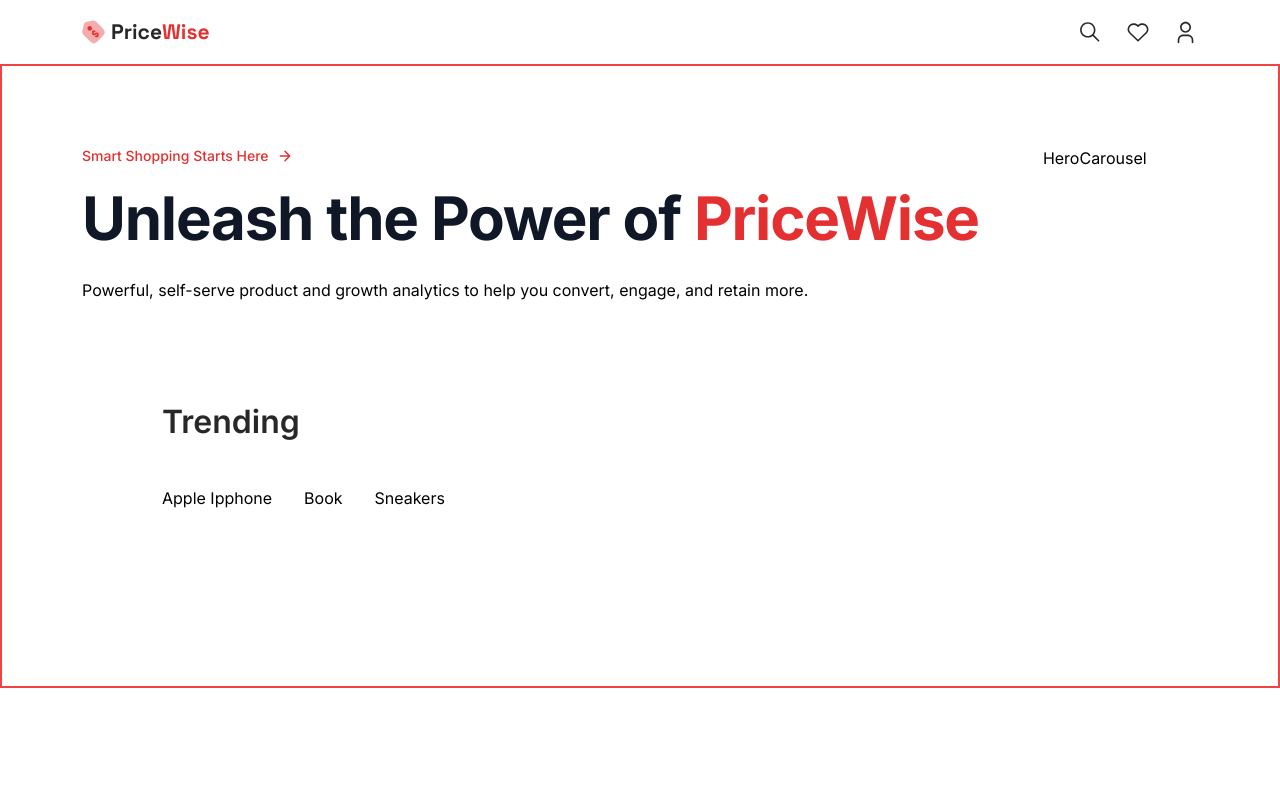
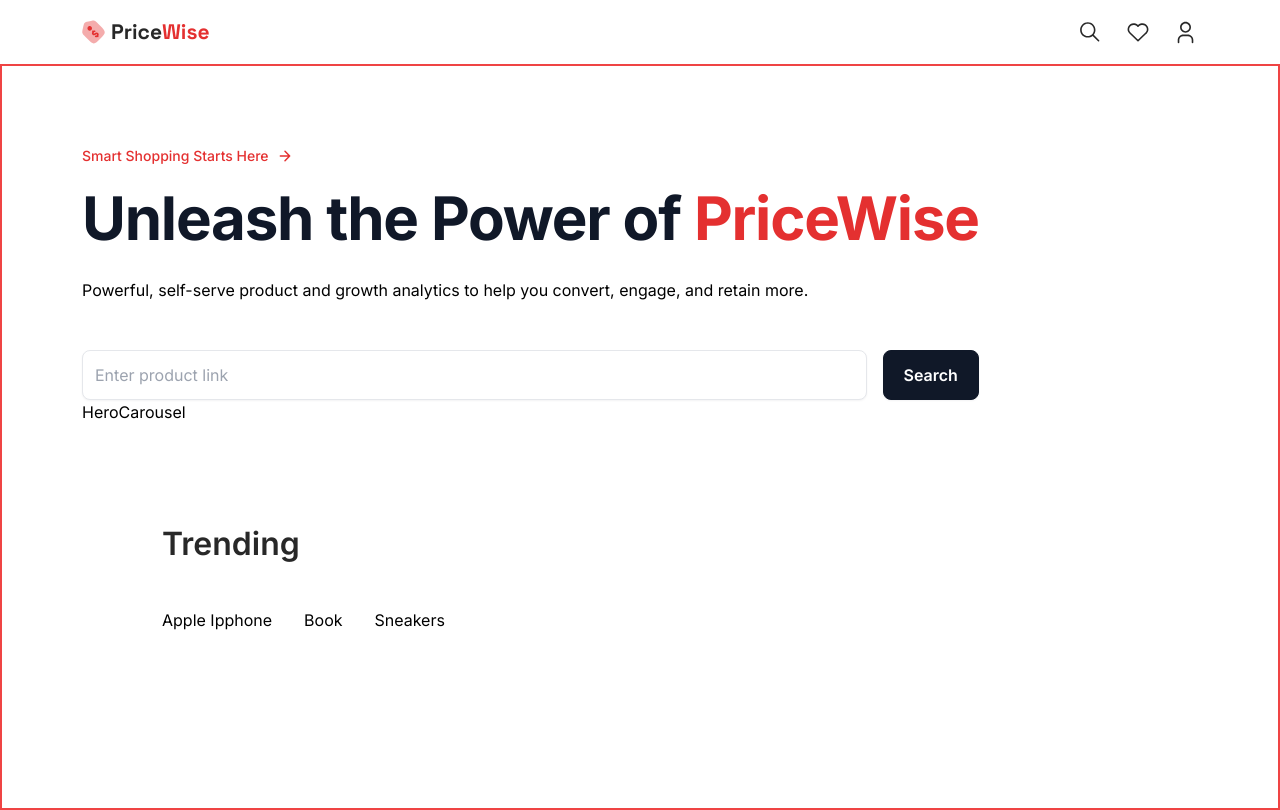
Before and after one commit to Kanisevsky/web_scrapper, a Next.js app: page / in a window 1280 px wide. Built offline with nearby package versions, Linux system fonts and the light colour scheme.

Commit message:
SearchBar Component

```diff
--- a/app/page.tsx
+++ b/app/page.tsx
@@ -1,3 +1,4 @@
+import HeroCarousel from "@/components/HeroCarousel";
 import SearchBar from "@/components/SearchBar";
 import Image from "next/image";
 
@@ -18,8 +19,8 @@
              </p>
              <SearchBar/>
         </div>
-         HeroCarousel
        </div>
+         <HeroCarousel/>
        <section className="trending-section">
           <h2 className="section-text">Trending</h2>
           <div className="flex flex-wrap gap-x-8 gap-y-16">
--- /dev/null
+++ b/components/HeroCarousel.tsx
@@ -0,0 +1,11 @@
+import React from 'react'
+
+function HeroCarousel() {
+  return (
+    <div>
+      HeroCarousel
+    </div>
+  )
+}
+
+export default HeroCarousel
--- a/components/SearchBar.tsx
+++ b/components/SearchBar.tsx
@@ -1,10 +1,21 @@
-
+"use client"
 
 function SearchBar() {
+
+  const handleSubmit = () => {
+
+  }
+
   return (
-    <div>
-
-    </div>
+  <form
+    className="flex flex-wrap gap-4 mt-12"
+    onSubmit={handleSubmit}
+  >
+      <input type="text" placeholder="Enter product link" className="searchbar-input"/>
+      <button type="submit" className="searchbar-btn">
+        Search
+      </button>
+   </form>
   )
 }
 
```
